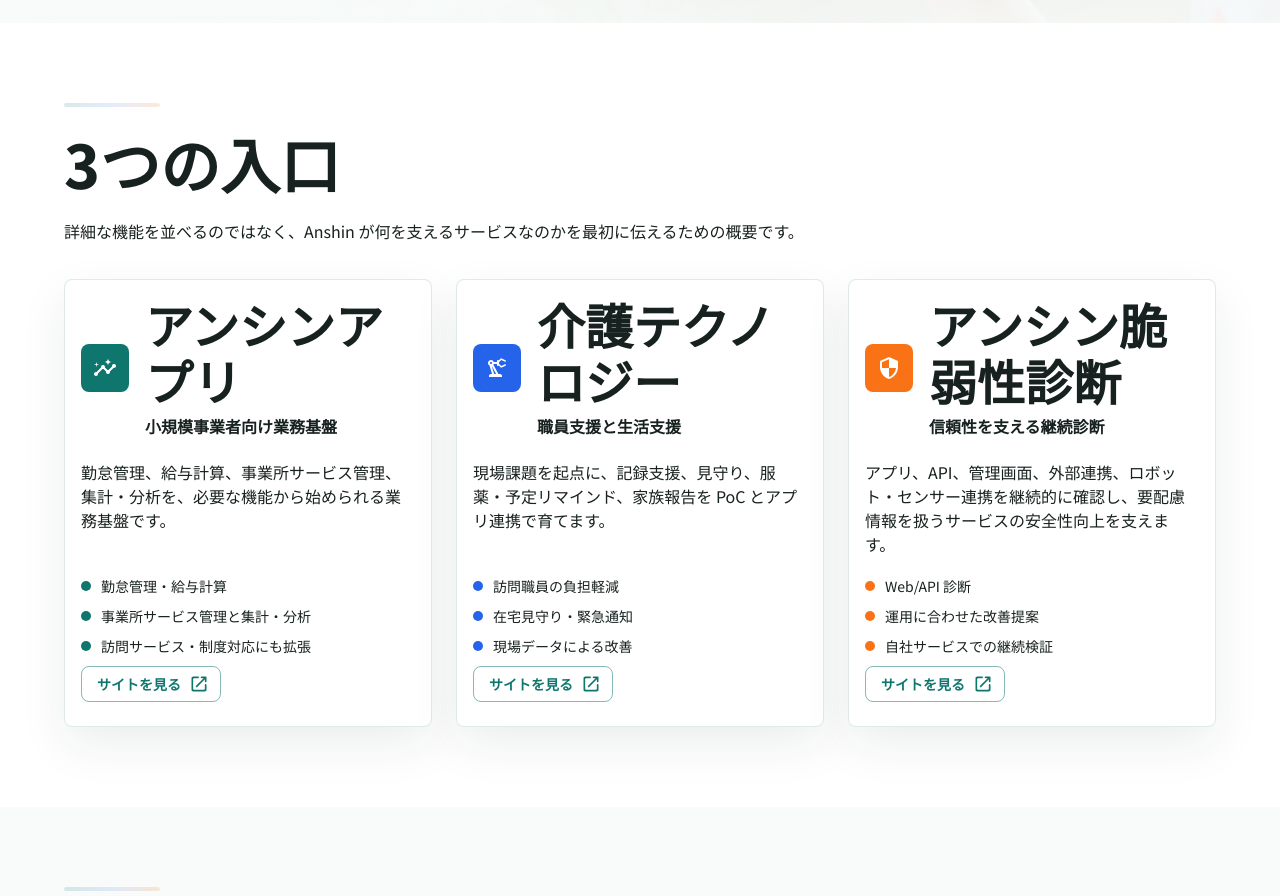
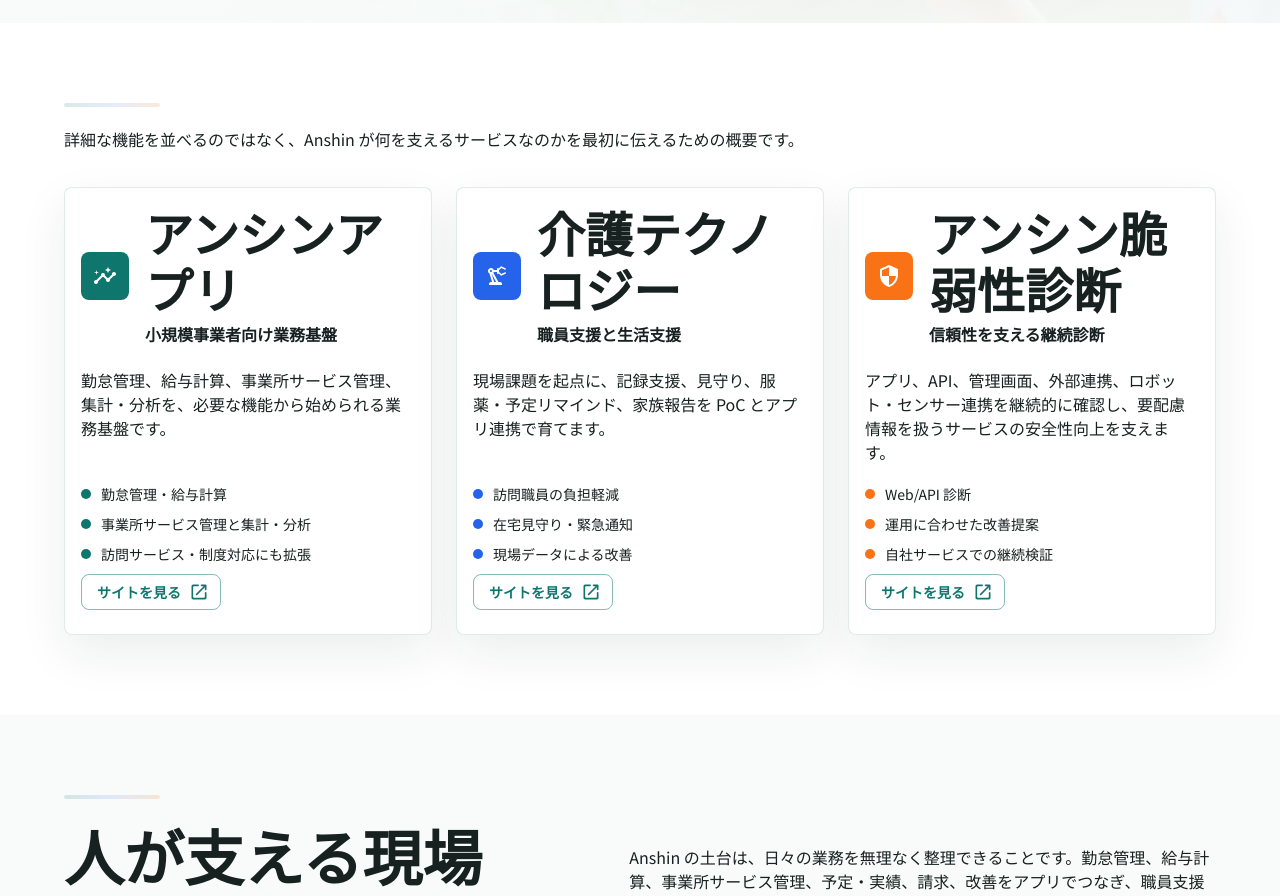
Before and after one commit to HirotsuguMatsumoto/anshin.care, a Next.js app: page / in a window 1280 px wide. Shown: the part 980-1876 px from the top of the page. Built offline with nearby package versions, Linux system fonts and the light colour scheme.

Commit message:
Remove services section heading

```diff
--- a/src/app/page.tsx
+++ b/src/app/page.tsx
@@ -183,9 +183,6 @@ export default function Home() {
         <Container maxWidth="lg">
           <Stack spacing={2.5} className="mb-9 max-w-3xl">
             <Box className="surface-line h-1 w-24 rounded-full" />
-            <Typography variant="h2" className="text-3xl md:text-5xl">
-              3つの入口
-            </Typography>
             <Typography variant="body1" color="text.secondary" className="text-base leading-8 md:text-lg">
               詳細な機能を並べるのではなく、Anshin が何を支えるサービスなのかを最初に伝えるための概要です。
             </Typography>
```
